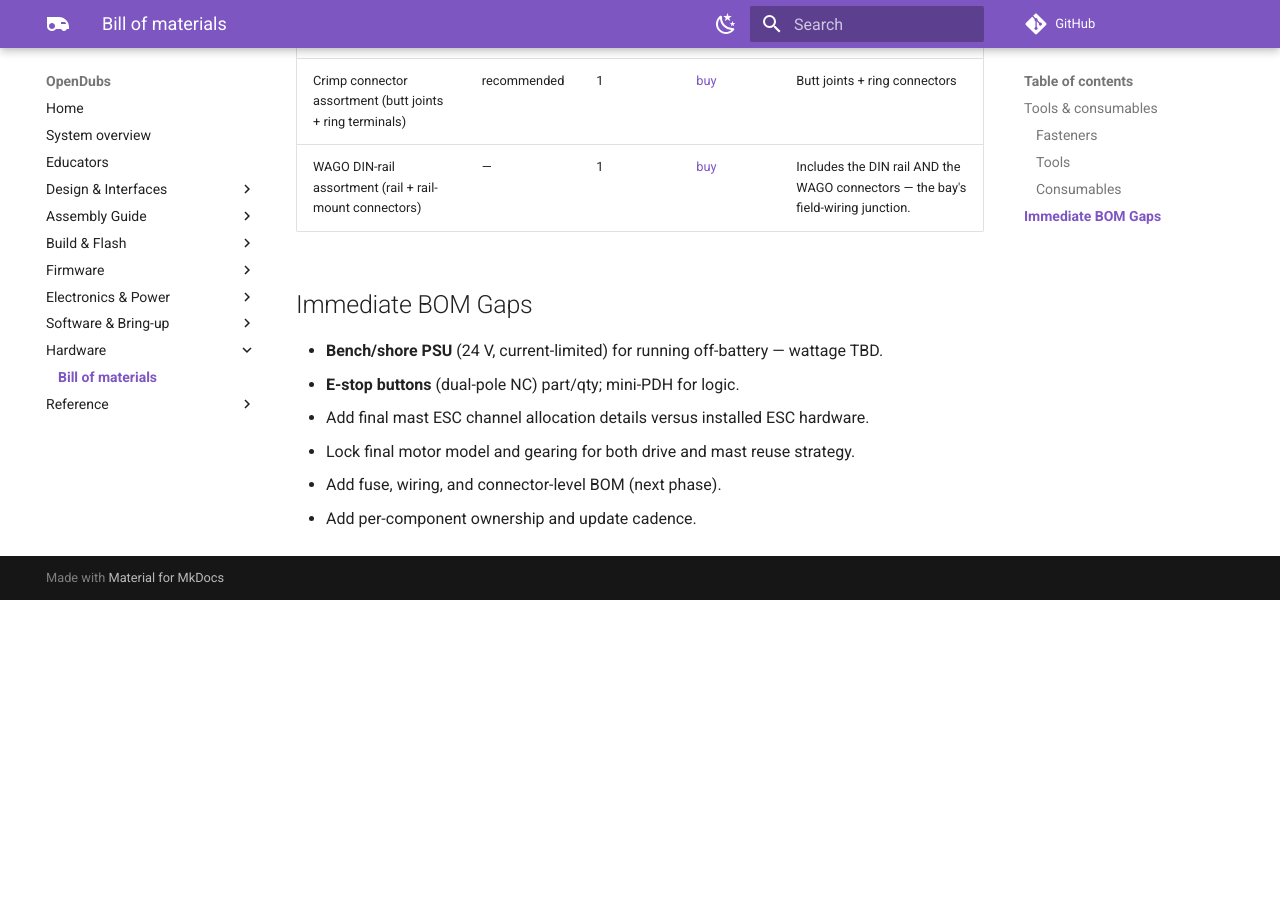
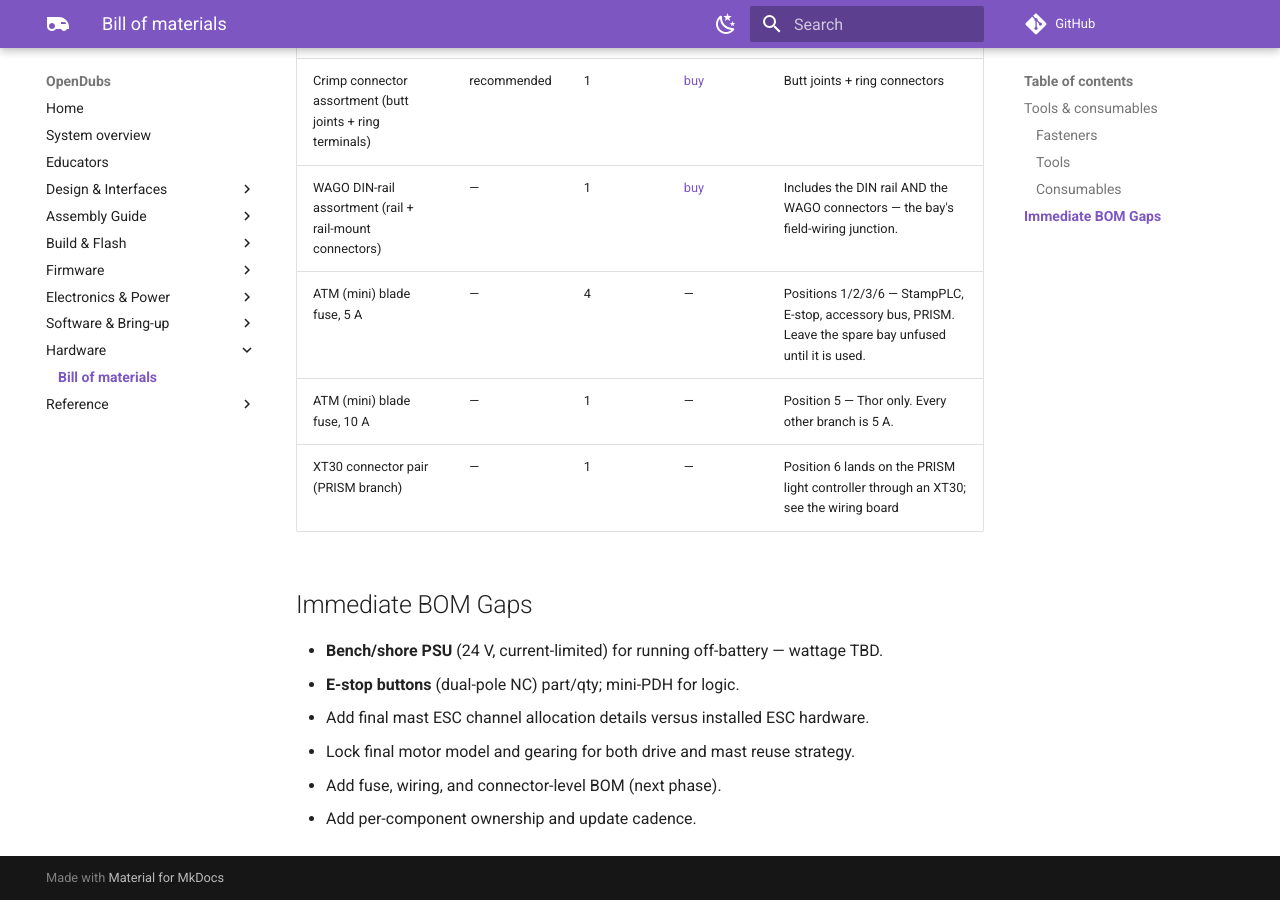
Before and after one commit to UW-Allen-School-Robotics/opendubs, an MkDocs documentation site: the page built from docs/hardware-bom.md, in a window 1280 px wide and 900 px high, scrolled down 4526 px. Built offline with MkDocs 1.6.1 and Material for MkDocs 9.7.7, drawn with Linux system fonts in a browser that asks for light colours; comment, search, counter and statistics services are not loaded; before the commit the page ends 5126 px from its top, so only the background shows below that.

Commit message:
docs(build): Mini Power Module logic-bus wiring page (step 3)
Adds an assembly-guide page for the REV Mini Power Module — the 24 V
"logic" bus mounted on the electronics-bay grid plate — between the
Electronics Bay and the Power Bay. Steps 3-10 renumber to 4-11.

Contents:
- The six fused branches by position: StampPLC, E-stop, accessory bus
  (USB hub + Wi-Fi router), spare, Thor, PRISM. All 5 A except Thor at
  10 A; the spare bay is left unfused.
- Recommended wiring order: land only the main supply while the bay is
  accessible, route the three upper-frame branches to their loads first,
  and insert them into the MPM WAGOs after the frames are joined.
- CRITICAL: Thor's Micro-Fit 3.0 2x2 pinout (1/2 = PWR, 3/4 = GND,
  28 V 8 A max). Pre-made cables mate mechanically but do not match this
  assignment and wire colors are meaningless — verify and re-pin before
  first power-on.

BOM (hardware/parts.csv, module = mini-power-module): the Micro-Fit
cable, 5 A x4 and 10 A x1 ATM blade fuses, and the PRISM branch XT30.
The REV Mini Power Module itself already exists as an electronics-bay
row and is not duplicated. Tables regenerated with bom.py --inject.

Verified: bom.py --check OK (74 parts), mkdocs build --strict passes.

Co-Authored-By: Claude Opus 5 <noreply@anthropic.com>

```diff
--- a/docs/hardware-bom.md
+++ b/docs/hardware-bom.md
@@ -92,6 +92,9 @@ tool links are examples, any equivalent works.
 | Heat-shrink assortment / labels | recommended | 1 | [buy](https://a.co/d/04p7f5Vs) | Heat-shrink tube assortment or heat-shrink labels |
 | Crimp connector assortment (butt joints + ring terminals) | recommended | 1 | [buy](https://a.co/d/08GtC4Ql) | Butt joints + ring connectors |
 | WAGO DIN-rail assortment (rail + rail-mount connectors) | — | 1 | [buy](https://a.co/d/07yKPglw) | Includes the DIN rail AND the WAGO connectors — the bay's field-wiring junction. |
+| ATM (mini) blade fuse, 5 A | — | 4 | — | Positions 1/2/3/6 — StampPLC, E-stop, accessory bus, PRISM. Leave the spare bay unfused until it is used. |
+| ATM (mini) blade fuse, 10 A | — | 1 | — | Position 5 — Thor only. Every other branch is 5 A. |
+| XT30 connector pair (PRISM branch) | — | 1 | — | Position 6 lands on the PRISM light controller through an XT30; see the wiring board |
 <!-- /BOM-AUTO:purchase:consumables -->
 
 ## Immediate BOM Gaps
--- a/mkdocs.yml
+++ b/mkdocs.yml
@@ -64,14 +64,15 @@ nav:
       - Lower Frame Assembly (overview): build/lower-frame.md
       - 1 · Base Frame: build/base-frame.md
       - 2 · Electronics Bay: build/electronics-bay.md
-      - 3 · Power Bay: build/power-bay.md
-      - 4 · Charger Port Integration: build/charger-port.md
-      - 5 · Cooling Fan Integration: build/cooling-fan.md
-      - 6 · Compute & USB Installation: build/compute-usb.md
-      - 7 · Wheel Install: build/wheel-install.md
-      - 8 · OTOS Module: build/otos.md
-      - 9 · Battery Install: build/battery-install.md
-      - 10 · Base Frame Final Assembly + Wiring: build/base-frame-final.md
+      - 3 · Mini Power Module (logic bus): build/mini-power-module.md
+      - 4 · Power Bay: build/power-bay.md
+      - 5 · Charger Port Integration: build/charger-port.md
+      - 6 · Cooling Fan Integration: build/cooling-fan.md
+      - 7 · Compute & USB Installation: build/compute-usb.md
+      - 8 · Wheel Install: build/wheel-install.md
+      - 9 · OTOS Module: build/otos.md
+      - 10 · Battery Install: build/battery-install.md
+      - 11 · Base Frame Final Assembly + Wiring: build/base-frame-final.md
       - Upper Frame Assembly:
           - build/upper-frame.md
           - Right Upper Electronics Bay: build/upper-right-electronics-bay.md
```
Also changed, not shown: 12 other files.
